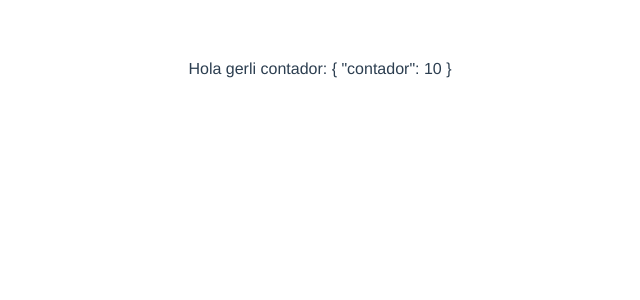
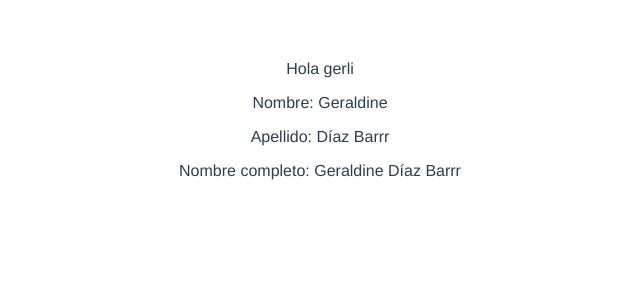
Before and after one commit to gdiazb/curso-vue-componentes-composition-api, a Vue app: page / in a window 1280 px wide. Shown: the top 300 px of the page, without its empty margins (320-960 px from the left). Built offline with nearby package versions, Linux system fonts and the light colour scheme.

Commit message:
using computed functions

```diff
--- a/src/components/Home.vue
+++ b/src/components/Home.vue
@@ -1,26 +1,29 @@
 <template>
-  <div>Hola {{ text }} contador: {{ objeto }}</div>
+  <div>
+    <div>Hola {{ text }}</div>
+    <p>Nombre: {{ firstName }}</p>
+    <p>Apellido: {{ lastName }}</p>
+    <p>Nombre completo: {{ fullName }}</p>
+  </div>
 </template>
 
 <script>
-import { ref, reactive, watch } from "vue";
+import { ref, computed } from "vue";
 export default {
   setup() {
     const text = ref("gerli");
-    // setInterval(() => counter.value++, 500);
-    const objeto = reactive({ contador: 0 });
+    const firstName = ref("Geraldine");
+    const lastName = ref("Díaz Barrr");
 
-    setInterval(() => objeto.contador++, 500);
-
-    //watch
-    watch(objeto, (valor, anterior) => {
-      console.log("valor:", valor);
-      console.log("anterior:", anterior);
+    const fullName = computed(() => {
+      return `${firstName.value} ${lastName.value}`;
     });
 
     return {
       text,
-      objeto,
+      firstName,
+      lastName,
+      fullName,
     };
   },
 };
```
